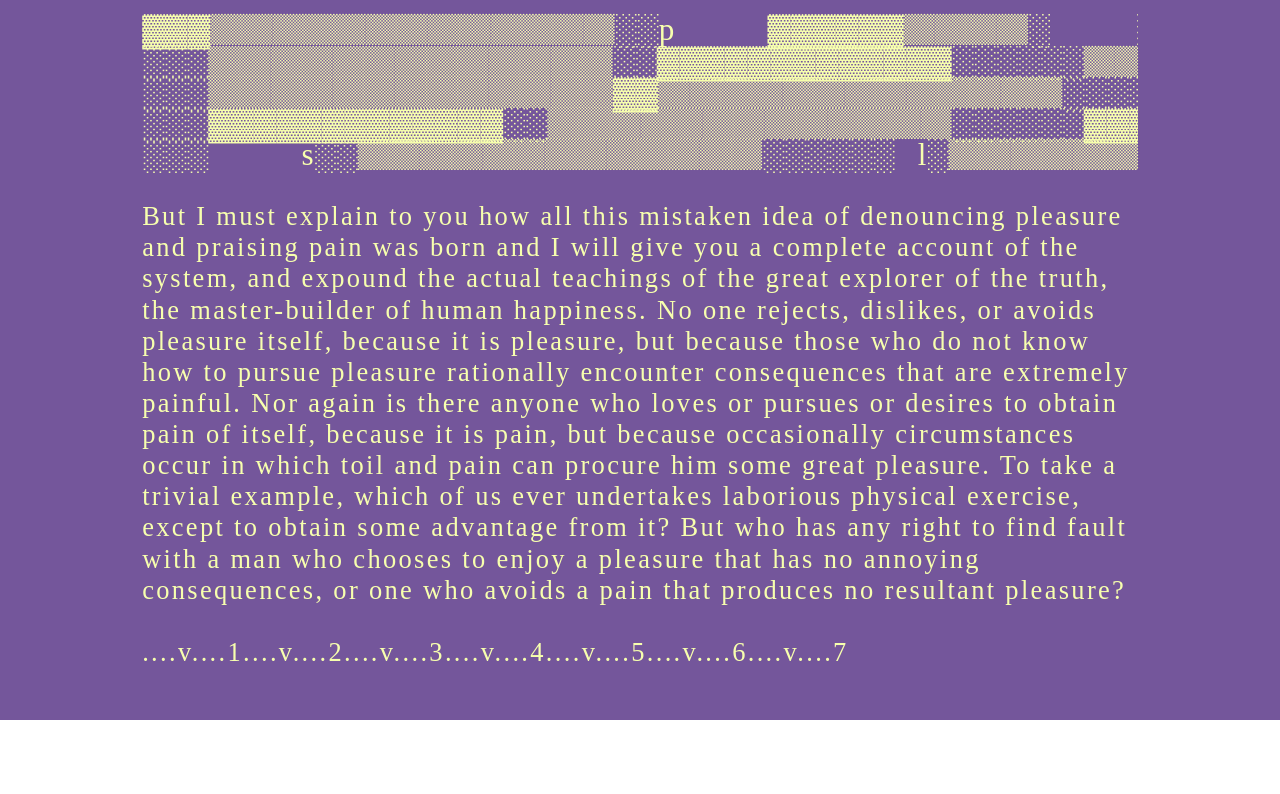
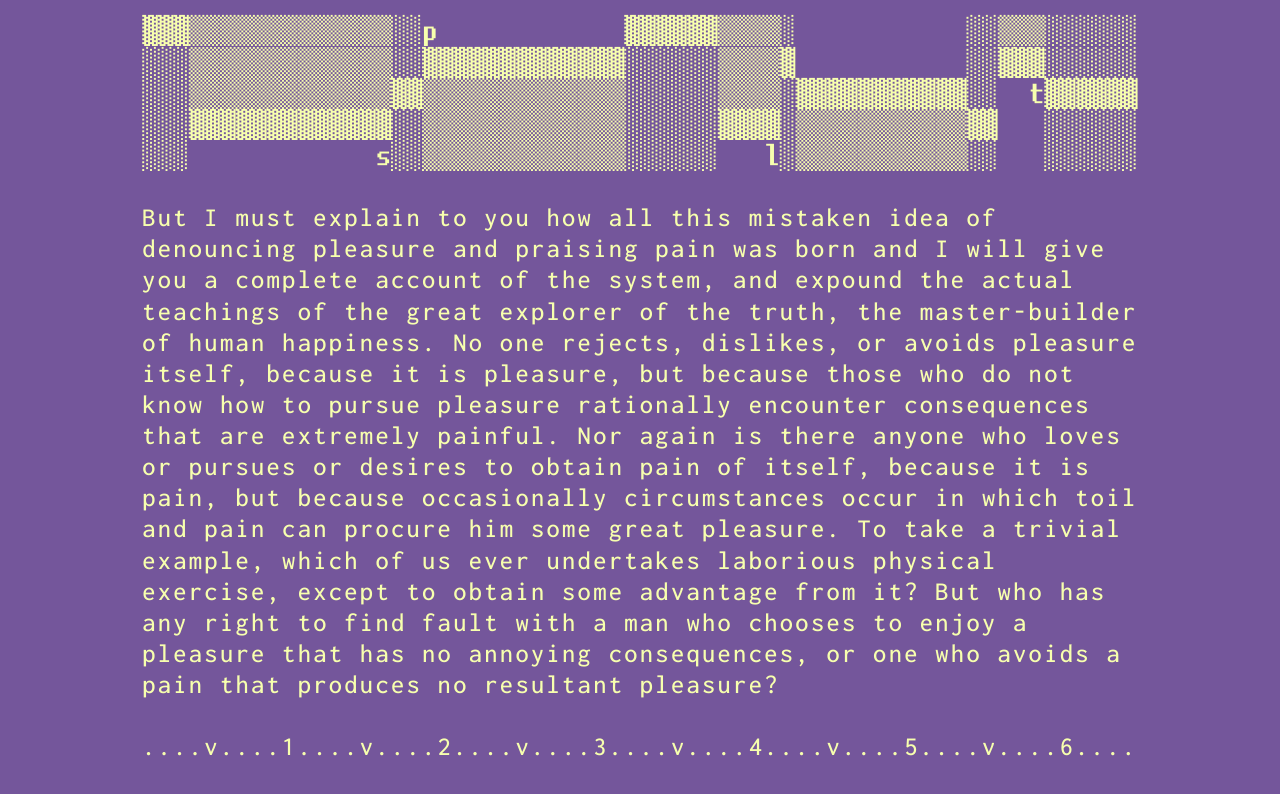
Before and after one commit to bsplt/Backside, a Gatsby site: page / in a window 1280 px wide. Shown: the part 80-874 px from the top of the page. Before the commit the page ends 800 px from the top, so only its background shows below. Built offline with nearby package versions, Linux system fonts and the light colour scheme; Gatsby itself is replaced by a stand-in of ours.

Commit message:
add Inconsolata font

```diff
--- a/src/components/layout.css
+++ b/src/components/layout.css
@@ -1,6 +1,11 @@
 @font-face {
   font-family: "Quadraat Sans Mono";
   src: url("../assets/fonts/QuadraatSaMonoOT.woff2");
+}
+
+@font-face {
+  font-family: "Inconsolata Medium";
+  src: url("../assets/fonts/Inconsolata-Medium.woff2");
 }
 
 @font-face {
@@ -19,6 +24,9 @@
   --themeC: #96fbc7;
   --themeD: #d8bfd8;
   --themeE: #ffb3cb;
+  --fontText: "Inconsolata Medium";
+  --fontBlocks: "Unscii";
+
   /* Assigning */
   --colorBackground: var(--themeA);
   --colorText: var(--themeB);
```
Also changed, not shown: src/assets/fonts/Inconsolata-Medium.woff2 (added).
